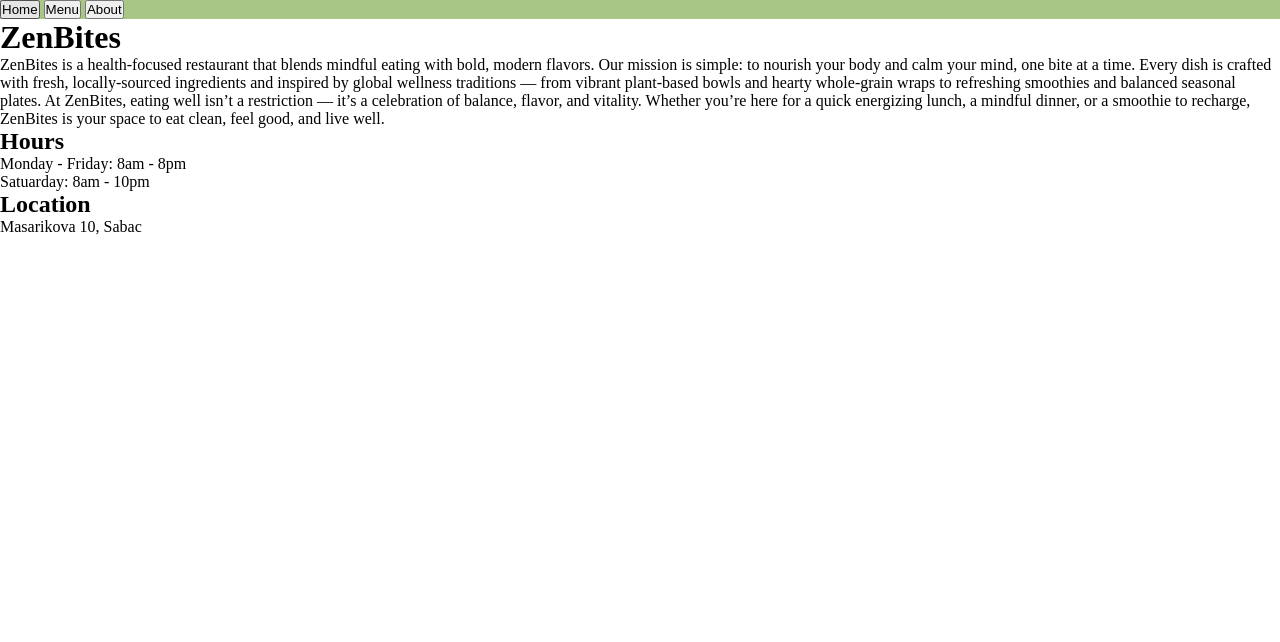
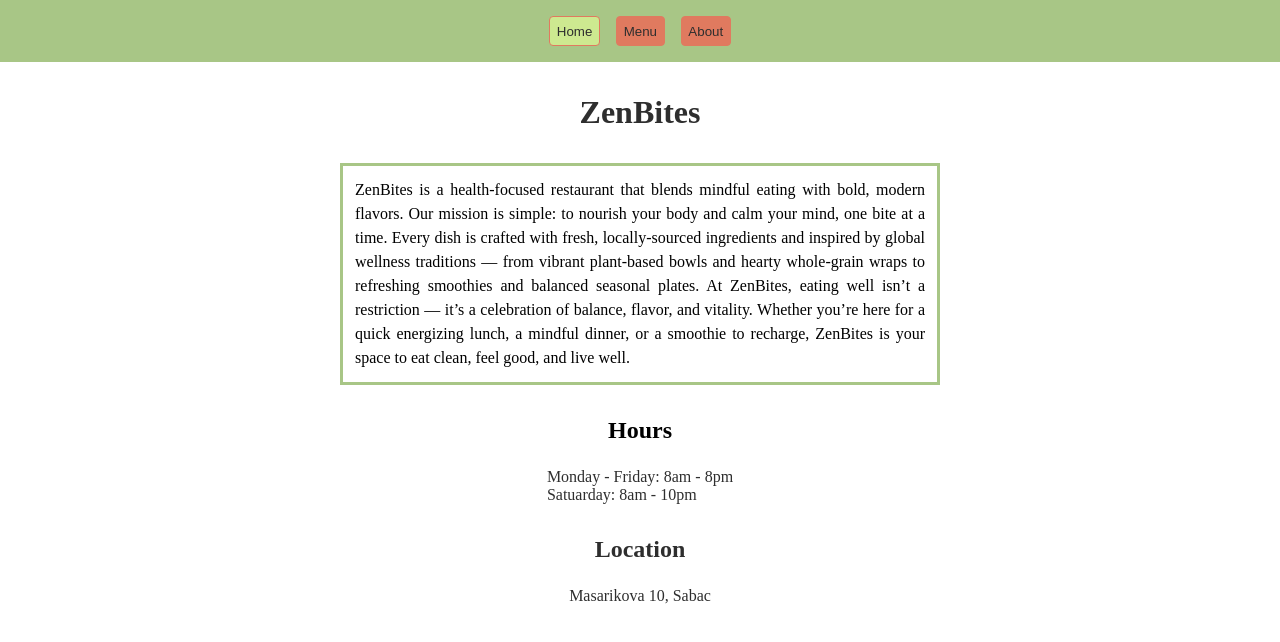
Before and after one commit to aarsenovic/odin-restaurant-page, a website built with webpack: page src/template.html in a window 1280 px wide. Built offline with nearby package versions, Linux system fonts and the light colour scheme.

Commit message:
feat:style homepage

```diff
--- a/src/homeTab.js
+++ b/src/homeTab.js
@@ -12,7 +12,7 @@ function createHeader() {
 }
 
 function createDescription() {
-  const descriptionText = createElement("p", { text: restaurantDescriptionText });
+  const descriptionText = createElement("p", { text: restaurantDescriptionText, classes:["description-text"] });
   return createElement("div", { classes: ["description-container"], children: [descriptionText] });
 }
 
--- a/src/index.js
+++ b/src/index.js
@@ -10,7 +10,8 @@ const tabRenderers = {
 };
 
 renderHomeTab();
-
+const homeButton = document.querySelector('[data-tab="home"]');
+setActiveButton(homeButton);
 
 function attachEventListeners() {
   document.querySelectorAll(".nav-button").forEach(button => {
@@ -27,10 +28,10 @@ function setActiveButton(button){
     const allButtons = document.querySelectorAll(".nav-button");
 
     for (let i = 0; i<allButtons.length; i++) {
-        allButtons[i].classList.remove("selected");
+        allButtons[i].classList.remove("active");
     }
 
-    button.classList.add("selected");
+    button.classList.add("active");
 }
 
 attachEventListeners();
--- a/src/style.css
+++ b/src/style.css
@@ -4,6 +4,76 @@
     box-sizing: border-box;
 }
 
+header {
+    background-color: #A8C686;
+    padding: 1em;
+    display: flex;
+    justify-content: center;
+    align-items: center;
+}
+
 nav {
-    background-color: #A8C686;
+    width: 50%;
+    display: flex;
+    justify-content: center;
+    align-items: center;
+    gap: 1em;
 }
+
+.nav-button {
+    background-color: #E07A5F;
+    color: #2E2E2E;
+    padding: 0.50em;
+    border-radius: 4px;
+    border: 1px solid #E07A5F;
+}
+
+.active {
+    background-color: #CDE990;
+}
+
+
+h1 {
+    text-align: center;
+    font-size: 2em;
+    color: #2E2E2E;
+    margin-top: 1em;
+    margin-bottom: 1em;
+}
+
+.description-text {
+    text-align: justify;
+    width: 600px;
+    margin-left: auto;
+    margin-right: auto;
+    line-height: 1.5;
+    margin-bottom: 2em;
+    padding: 0.75em;
+    border: 3px solid #A8C686;
+}
+
+.working-hours-container {
+    display: flex;
+    justify-content: center;
+    align-items: center;
+     flex-direction: column;
+}
+
+h2 {
+    margin-bottom: 1em;
+
+}
+
+.working-hours-mini-container {
+    color: #2E2E2E;
+    margin-bottom: 2em;
+}
+
+
+.location-container {
+    display: flex;
+    flex-direction: column;
+    justify-content: center;
+    align-items: center;
+    color: #2E2E2E;
+}
```
